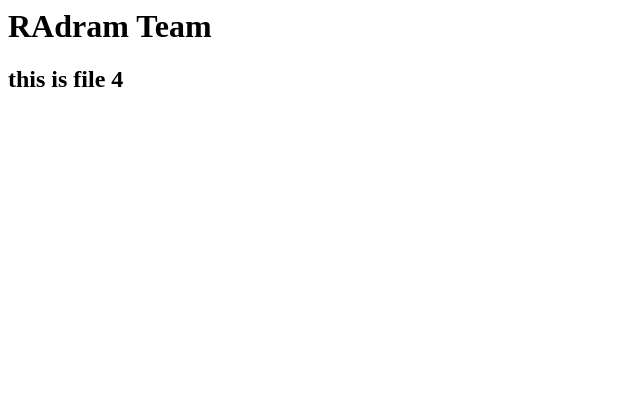
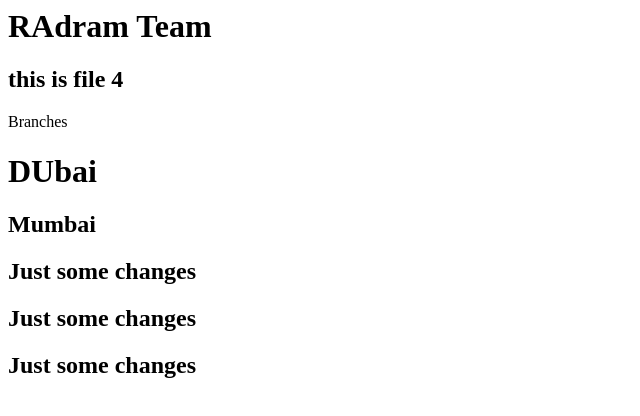
Before and after one commit to VijayMane2025/radram-repo1, a plain HTML site: page file4.html in a window 1280 px wide. Shown: the whole page, without its empty margins (0-640 px from the left). Drawn offline with Linux system fonts and the light colour scheme.

Commit message:
added some new info in file4

```diff
--- a/file4.html
+++ b/file4.html
@@ -2,5 +2,13 @@
     <body>
         <h1>RAdram Team</h1>
         <h2> this is file 4</h2>
+<p>
+    Branches
+</p>
+<h1>DUbai</h1>
+<h2>Mumbai</h2>
+<h2> Just some changes</h2>
+<h2> Just some changes</h2>
+<h2> Just some changes</h2>
     </body>
 </html>
```
